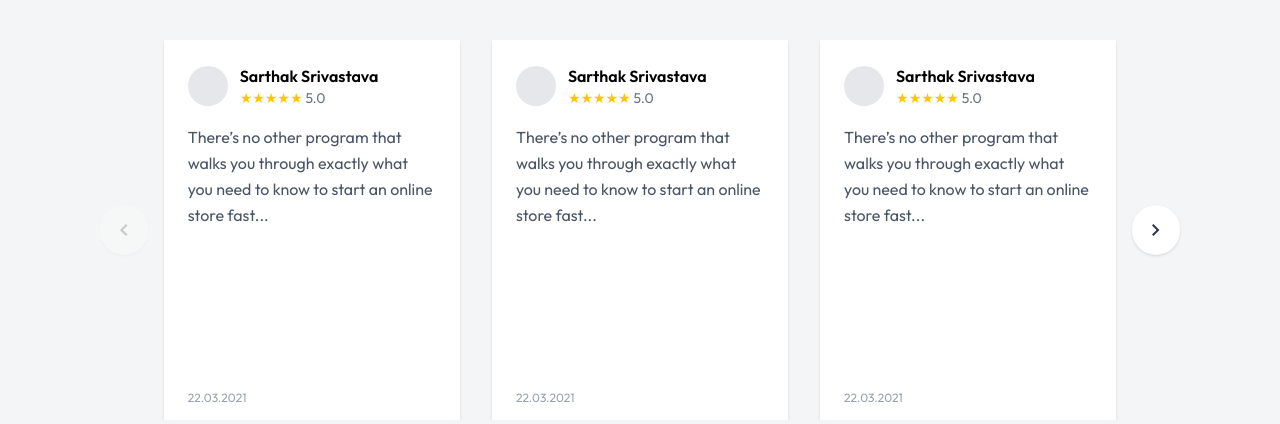
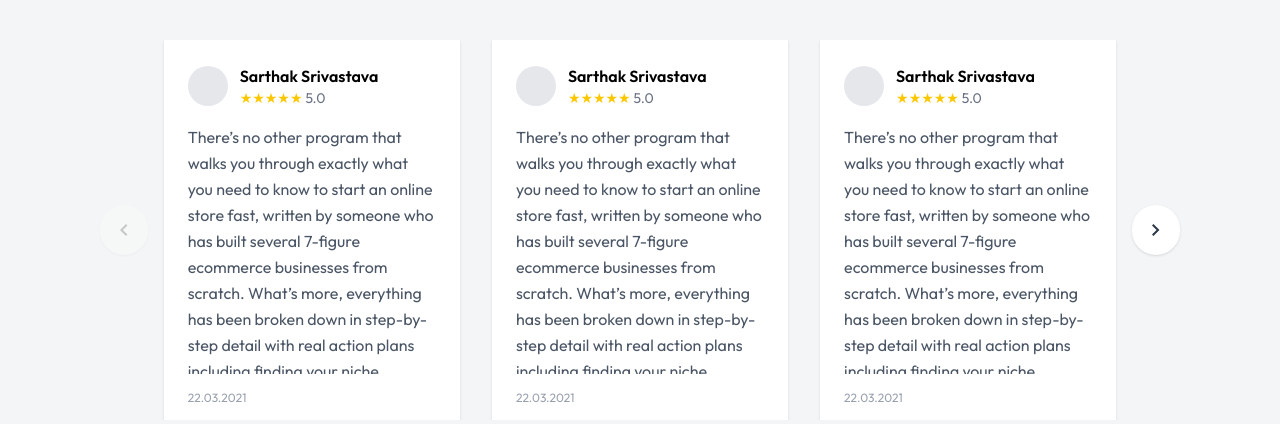
Before and after one commit to danishrpatechnologies/ultimutt, a React (Vite) app: page / in a window 1280 px wide. Shown: the part 3322-3746 px from the top of the page. Built offline with nearby package versions, Linux system fonts and the light colour scheme.

Commit message:
ui fixed

```diff
--- a/src/testimonial.tsx
+++ b/src/testimonial.tsx
@@ -7,25 +7,25 @@ const testimonials = [
   {
     name: "Sarthak Srivastava",
     rating: 5,
-    text: "There’s no other program that walks you through exactly what you need to know to start an online store fast...",
+    text: "There’s no other program that walks you through exactly what you need to know to start an online store fast, written by someone who has built several 7-figure ecommerce businesses from scratch. What’s more, everything has been broken down in step-by-step detail with real action plans including finding your niche.",
     date: "22.03.2021",
   },
   {
     name: "Sarthak Srivastava",
     rating: 5,
-    text: "There’s no other program that walks you through exactly what you need to know to start an online store fast...",
+    text: "There’s no other program that walks you through exactly what you need to know to start an online store fast, written by someone who has built several 7-figure ecommerce businesses from scratch. What’s more, everything has been broken down in step-by-step detail with real action plans including finding your niche.",
     date: "22.03.2021",
   },
   {
     name: "Sarthak Srivastava",
     rating: 5,
-    text: "There’s no other program that walks you through exactly what you need to know to start an online store fast...",
+    text: "There’s no other program that walks you through exactly what you need to know to start an online store fast, written by someone who has built several 7-figure ecommerce businesses from scratch. What’s more, everything has been broken down in step-by-step detail with real action plans including finding your niche.",
     date: "22.03.2021",
   },
   {
     name: "Sarthak Srivastava",
     rating: 5,
-    text: "There’s no other program that walks you through exactly what you need to know to start an online store fast...",
+    text: "There’s no other program that walks you through exactly what you need to know to start an online store fast, written by someone who has built several 7-figure ecommerce businesses from scratch. What’s more, everything has been broken down in step-by-step detail with real action plans including finding your niche.",
     date: "22.03.2021",
   },
 ];
@@ -55,7 +55,10 @@ export default function TestimonialCarousel() {
   const prev = () => setIndex((prev) => Math.max(prev - 1, 0));
 
   return (
-    <section className="bg-[#F3F5F6] py-16 px-5 md:px-[100px]">
+    <section
+      id="testimonials"
+      className="bg-[#F3F5F6] py-16 px-5 md:px-[100px]"
+    >
       <div className="text-center mb-10">
         <h2 className="text-3xl md:text-5xl font-semibold">
           We Are Happy To Hear From Pet Parents
```
